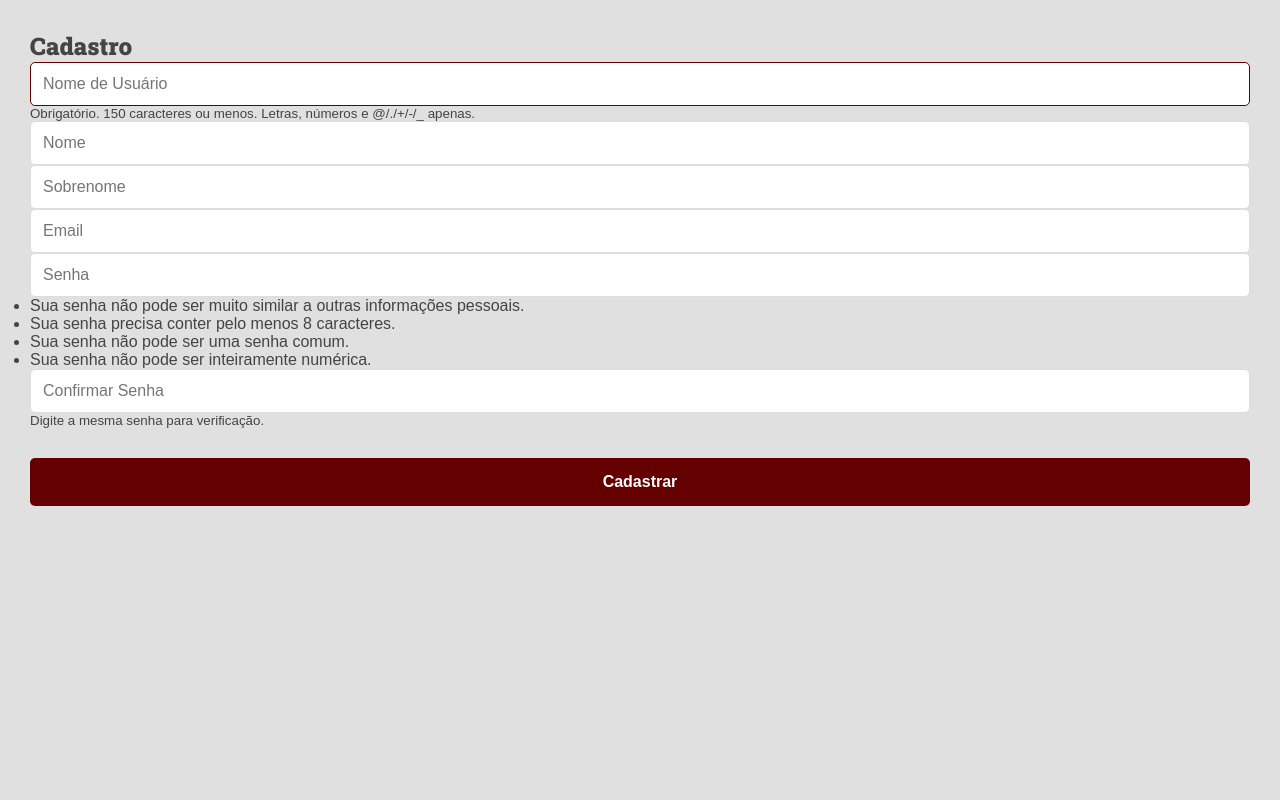
After one commit to KauanMonteiro/ecommerce, a Django app: page /register/ in a window 1280 px wide. The commit adds this page. Run offline with Django 5.2, Linux system fonts and the light colour scheme.

Commit message:
Implementação do registro e login de usuários, incluindo validações e integração com o banco de dados.

```diff
--- a/ecommerce/settings.py
+++ b/ecommerce/settings.py
@@ -38,7 +38,6 @@ INSTALLED_APPS = [
     'django.contrib.messages',
     'django.contrib.staticfiles',
     'produtos',
-    'usuarios',
     'carrinho',
 ]
 
--- a/ecommerce/urls.py
+++ b/ecommerce/urls.py
@@ -6,7 +6,6 @@ from django.conf import settings
 urlpatterns = [
     path('admin/', admin.site.urls),
     path('',include('produtos.urls')),
-    path('usuarios/',include('usuarios.urls')),
     path('carrinho/',include('carrinho.urls')),
 ]
 
--- /dev/null
+++ b/produtos/forms.py
@@ -0,0 +1,145 @@
+from django.contrib.auth.models import User
+from django.contrib.auth.forms import UserCreationForm, UserChangeForm, SetPasswordForm
+from django import forms
+from .models import Profile
+
+class UserInfoForm(forms.ModelForm):
+    phone = forms.CharField(
+        label="",
+        widget=forms.TextInput(attrs={'class':'form-control', 'placeholder':'Phone'}),
+        required=False
+    )
+
+    class Meta:
+        model = Profile
+        fields = ('phone',)
+
+class ChangePasswordForm(SetPasswordForm):
+    class Meta:
+        model = User
+        fields = ['new_password1', 'new_password2']
+
+    def __init__(self, *args, **kwargs):
+        super().__init__(*args, **kwargs)
+
+        self.fields['new_password1'].widget.attrs.update({
+            'class': 'form-control',
+            'placeholder': 'Password'
+        })
+        self.fields['new_password1'].label = ''
+        self.fields['new_password1'].help_text = '''
+            <ul class="form-text text-muted small">
+                <li>Sua senha não pode ser muito similar a outras informações pessoais.</li>
+                <li>Sua senha precisa conter pelo menos 8 caracteres.</li>
+                <li>Sua senha não pode ser uma senha comum.</li>
+                <li>Sua senha não pode ser inteiramente numérica.</li>
+            </ul>
+        '''
+
+        self.fields['new_password2'].widget.attrs.update({
+            'class': 'form-control',
+            'placeholder': 'Confirmar Senha'
+        })
+        self.fields['new_password2'].label = ''
+        self.fields['new_password2'].help_text = '''
+            <span class="form-text text-muted">
+                <small>Digite a mesma senha para verificação.</small>
+            </span>
+        '''
+
+class UpdateUserForm(UserChangeForm):
+    password = None
+    email = forms.EmailField(
+        label="",
+        widget=forms.EmailInput(attrs={'class':'form-control', 'placeholder':'email'}),
+        required=False
+    )
+    first_name = forms.CharField(
+        label="",
+        max_length=100,
+        widget=forms.TextInput(attrs={'class':'form-control', 'placeholder':'nome'}),
+        required=False
+    )
+    last_name = forms.CharField(
+        label="",
+        max_length=100,
+        widget=forms.TextInput(attrs={'class':'form-control', 'placeholder':'sobrenome'}),
+        required=False
+    )
+
+    class Meta:
+        model = User
+        fields = ('username', 'first_name', 'last_name', 'email')
+
+    def __init__(self, *args, **kwargs):
+        super().__init__(*args, **kwargs)
+
+        self.fields['username'].widget.attrs.update({
+            'class': 'form-control',
+            'placeholder': 'Nome de Usuário'
+        })
+        self.fields['username'].label = ''
+        self.fields['username'].help_text = '''
+            <span class="form-text text-muted">
+                <small>Obrigatório. 150 caracteres ou menos. Letras, números e @/./+/-/_ apenas.</small>
+            </span>
+        '''
+
+class SignUpForm(UserCreationForm):
+    email = forms.EmailField(
+        label="",
+        widget=forms.EmailInput(attrs={'class':'form-control', 'placeholder':'Email'})
+    )
+    first_name = forms.CharField(
+        label="",
+        max_length=100,
+        widget=forms.TextInput(attrs={'class':'form-control', 'placeholder':'Nome'})
+    )
+    last_name = forms.CharField(
+        label="",
+        max_length=100,
+        widget=forms.TextInput(attrs={'class':'form-control', 'placeholder':'Sobrenome'})
+    )
+
+    class Meta:
+        model = User
+        fields = ('username', 'first_name', 'last_name', 'email', 'password1', 'password2')
+
+    def __init__(self, *args, **kwargs):
+        super().__init__(*args, **kwargs)
+
+        self.fields['username'].widget.attrs.update({
+            'class': 'form-control',
+            'placeholder': 'Nome de Usuário'
+        })
+        self.fields['username'].label = ''
+        self.fields['username'].help_text = '''
+            <span class="form-text text-muted">
+                <small>Obrigatório. 150 caracteres ou menos. Letras, números e @/./+/-/_ apenas.</small>
+            </span>
+        '''
+
+        self.fields['password1'].widget.attrs.update({
+            'class': 'form-control',
+            'placeholder': 'Senha'
+        })
+        self.fields['password1'].label = ''
+        self.fields['password1'].help_text = '''
+            <ul class="form-text text-muted small">
+                <li>Sua senha não pode ser muito similar a outras informações pessoais.</li>
+                <li>Sua senha precisa conter pelo menos 8 caracteres.</li>
+                <li>Sua senha não pode ser uma senha comum.</li>
+                <li>Sua senha não pode ser inteiramente numérica.</li>
+            </ul>
+        '''
+
+        self.fields['password2'].widget.attrs.update({
+            'class': 'form-control',
+            'placeholder': 'Confirmar Senha'
+        })
+        self.fields['password2'].label = ''
+        self.fields['password2'].help_text = '''
+            <span class="form-text text-muted">
+                <small>Digite a mesma senha para verificação.</small>
+            </span>
+        '''
--- a/produtos/static/css/style.css
+++ b/produtos/static/css/style.css
@@ -670,3 +670,80 @@ h1, h2, h3, h4, h5, h6 {
     padding: 12px;
   }
 }
+.form-group {
+  margin-bottom: 3rem;
+}
+
+label {
+  display: block;
+  margin-bottom: 1rem;
+  font-weight: bold;
+  color: #444;
+  font-size: 1.6rem;
+}
+
+input[type="text"],
+input[type="password"],
+input[type="email"] {
+  width: 100%;
+  padding: 1.2rem;
+  border: 1px solid #ddd;
+  border-radius: 5px;
+  background-color: #fff;
+  color: #444;
+  font-size: 1.6rem;
+  transition: border-color 0.3s ease;
+}
+
+input[type="text"]:focus,
+input[type="password"]:focus,
+input[type="email"]:focus {
+  border-color: #650000;
+  outline: none;
+}
+
+input[type="submit"] {
+  width: 100%;
+  padding: 1.5rem;
+  border: none;
+  border-radius: 5px;
+  background-color: #650000;
+  color: white;
+  font-size: 1.6rem;
+  font-weight: bold;
+  cursor: pointer;
+  transition: background-color 0.3s ease;
+}
+
+input[type="submit"]:hover {
+  background-color: #820b05;
+}
+
+a {
+  color: #650000;
+  text-decoration: none;
+  transition: color 0.3s ease;
+}
+
+a:hover {
+  color: #820b05;
+  text-decoration: underline;
+}
+
+/* Adicionando consistência com outros elementos */
+.form-container {
+  max-width: 600px;
+  margin: 2rem auto;
+  padding: 3rem;
+  background-color: #fff;
+  border-radius: 10px;
+  box-shadow: 0 4px 10px rgba(0, 0, 0, 0.1);
+}
+
+.form-title {
+  font-family: 'Roboto Slab', serif;
+  color: #650000;
+  text-align: center;
+  margin-bottom: 3rem;
+  font-size: 2.4rem;
+}
--- /dev/null
+++ b/produtos/templates/pages/cadastro.html
@@ -0,0 +1,19 @@
+{% include "partials/head.html" %}
+
+<body>
+
+    <div class="container">
+        <h2>Cadastro</h2>
+
+        <form method="POST" action="{% url "register" %}" >
+            {% csrf_token %}
+
+            <div class="form-group">
+                {{form.as_p}}
+            </div>
+
+            <input type="submit" value="Cadastrar">
+        </form>
+    </div>
+</body>
+</html>
--- a/produtos/urls.py
+++ b/produtos/urls.py
@@ -3,5 +3,11 @@ from . import views
 
 urlpatterns = [
     path('',views.home,name='home'),
-    path('vermaisproduto/<int:id>/',views.vermaisproduto, name='vermaisproduto')
+    path('vermaisproduto/<int:id>/',views.vermaisproduto, name='vermaisproduto'),
+    path('login/', views.login_user, name='login'),
+    path('logout/', views.logout_user, name='logout'),
+    path('register/', views.register_user, name='register'),
+    path('update_password/', views.update_password, name='update_password'),
+    path('update_user/', views.update_user, name='update_user'),
+    path('update_info/', views.update_info, name='update_info'),
 ]
--- a/produtos/views.py
+++ b/produtos/views.py
@@ -1,6 +1,11 @@
-from django.shortcuts import render
+from django.shortcuts import redirect, render
+from django.urls import reverse
 from .models import Produto,Categoria
-
+from django.contrib.auth import authenticate,login,logout
+from django.contrib.auth.models import User
+from django.contrib.auth.forms import UserCreationForm
+from django import forms
+from .forms import SignUpForm
 def home(request):
     produto = Produto.objects.all()
     categoria = Categoria.objects.all()
@@ -11,3 +16,46 @@ def vermaisproduto(request, id):
     categoria = produto.categoria
     produtos_relacionados = Produto.objects.filter(categoria=categoria).exclude(pk=id)
     return render(request,'pages/vermaisproduto.html',{'produto':produto,'produtos_relacionados': produtos_relacionados})
+
+
+def login_user(request):
+    if request.method == 'POST':
+        username = request.POST['username']
+        senha = request.POST['senha']
+        user = authenticate(request,username=username,password=senha)
+        if user is not None:
+            login(request,user)
+            return redirect(reverse('home'))
+        else:
+            return render(request,"pages/login.html")
+    return render(request,"pages/login.html",{})
+
+def logout_user(request):
+    request.session.flush()
+    return redirect(reverse('home'))
+
+def register_user(request):
+    form = SignUpForm
+    if request.method == "POST":
+        form = SignUpForm(request.POST)
+        if form.is_valid():
+            form.save()
+            username = form.cleaned_data["username"]
+            password = form.cleaned_data["password1"]
+
+            user = authenticate(username=username,password=password)
+
+            login(request,user)
+
+            return redirect("home")
+
+    return render(request,"pages/cadastro.html",{"form":form})
+
+def update_password(request):
+    pass
+
+def update_user(request):
+    pass
+
+def update_info(request):
+    pass
```
Also changed, not shown: produtos/models.py (+32 -2 lines), produtos/templates/pages/login.html (added, +20 -0 lines), produtos/templates/partials/menu.html (+33 -3 lines), produtos/migrations/0001_initial.py, produtos/migrations/0002_carrinho_itemcarrinho.py (deleted), produtos/migrations/0003_remove_itemcarrinho_carrinho_and_more.py (deleted).
